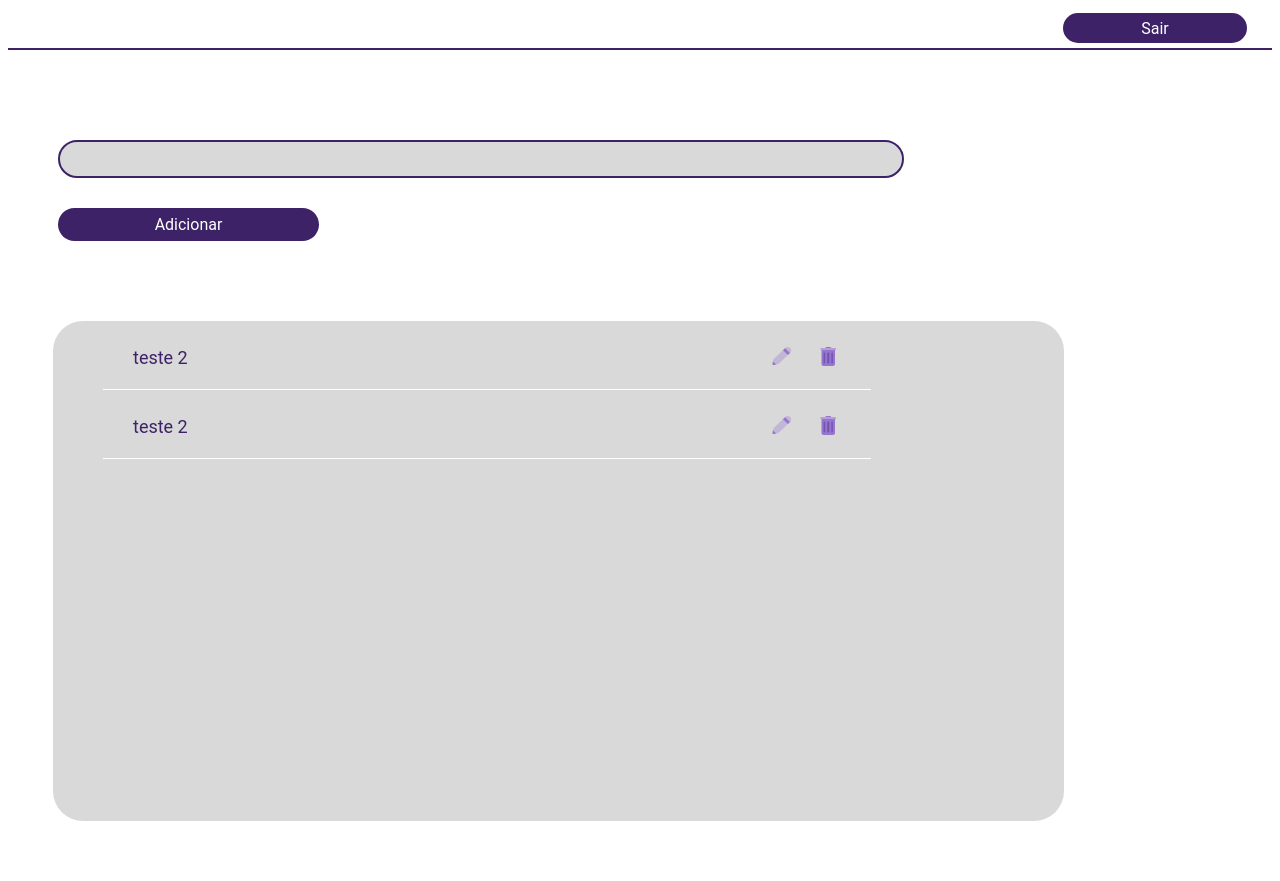
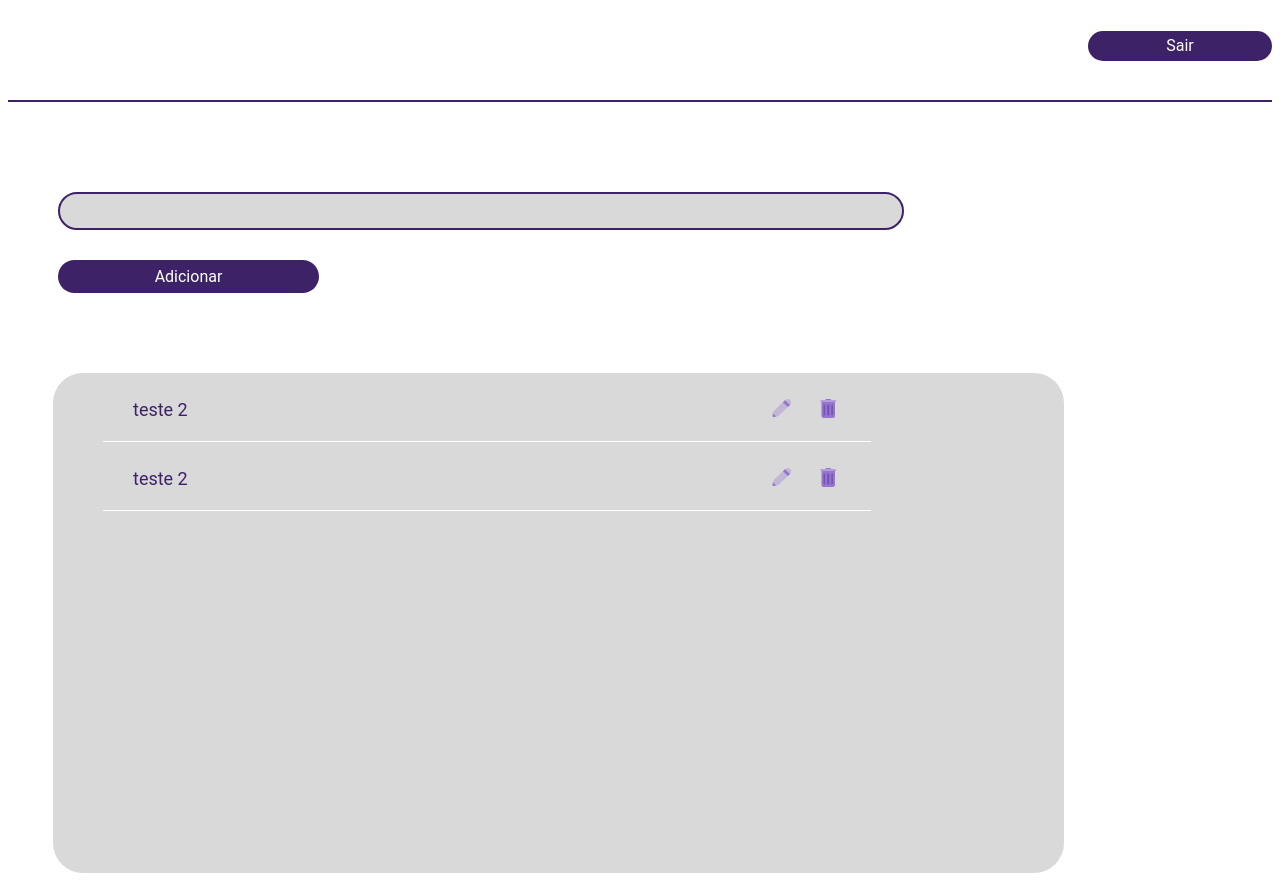
Before and after one commit to jeanmts/Gerenciador-tarefas, a React (Vite) app: page /main in a window 1280 px wide. Before the commit the page ends 829 px from the top, so only its background shows below. Built offline with nearby package versions, Linux system fonts and the light colour scheme.

Commit message:
ajustes de estilos

```diff
--- a/src/components/Header/index.jsx
+++ b/src/components/Header/index.jsx
@@ -3,9 +3,11 @@ import "./styles.css";
 export default function Header() {
   return (
     <>
+
       <div className="container-header">
         <button className="btn-logout">Sair</button>
       </div>
+            <div className="border-top-header"></div>
     </>
   );
 }
--- a/src/components/Header/styles.css
+++ b/src/components/Header/styles.css
@@ -4,12 +4,18 @@
   display: flex;
   align-items: center;
   justify-content: flex-end;
-  border-bottom: 2px solid #3e2267;
+}
+.border-top-header {
+  margin-top: 52px;
+  border-top: 2px solid #3e2267;
+  width: 100%;
+  display: flex;
+  flex-direction: column;
 }
 .btn-logout {
   all: unset;
   cursor: pointer;
-  margin: 25px;
+  margin-top: 35px;
   height: 30px;
   width: 184px;
   left: 1228px;
```
